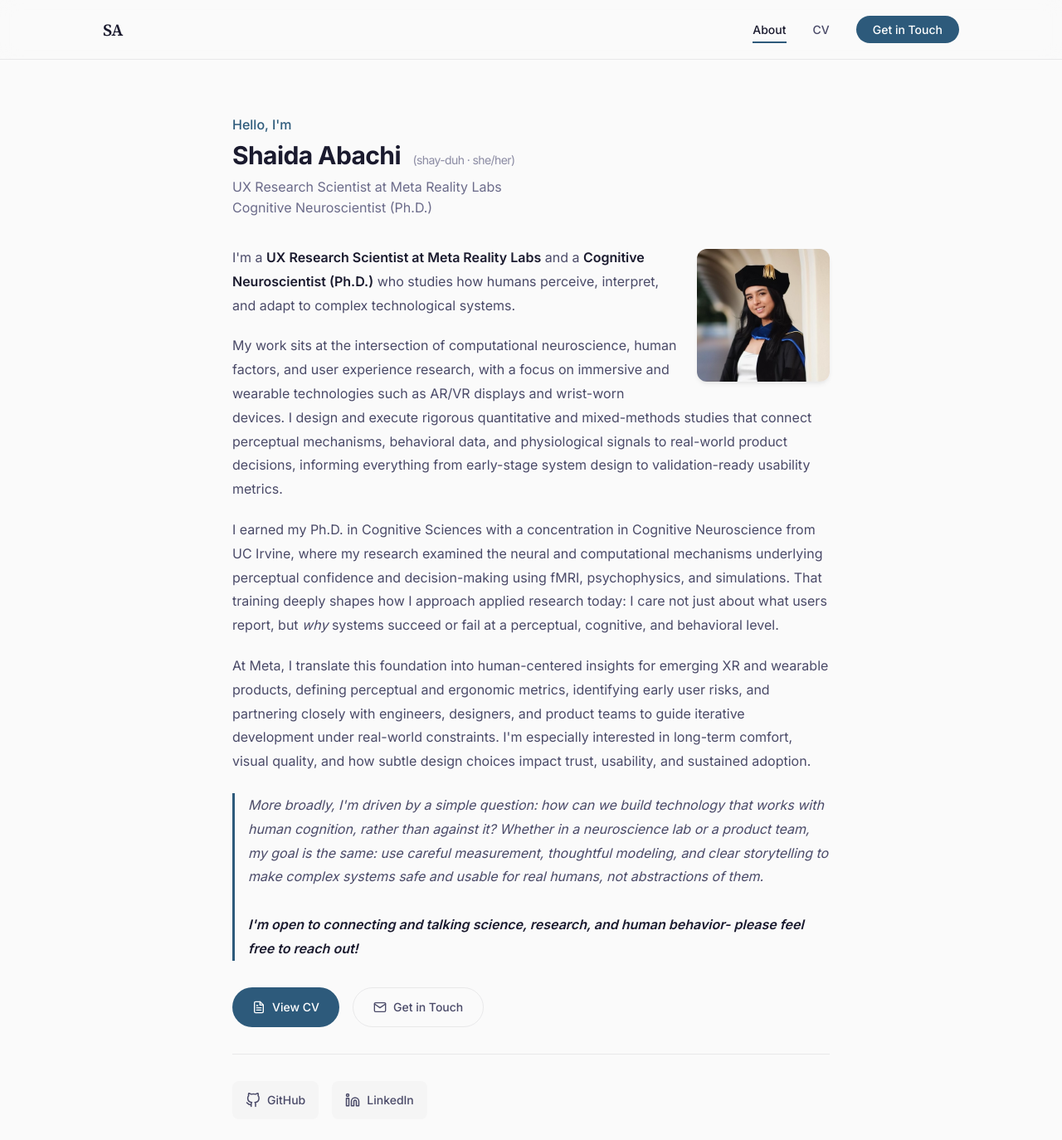
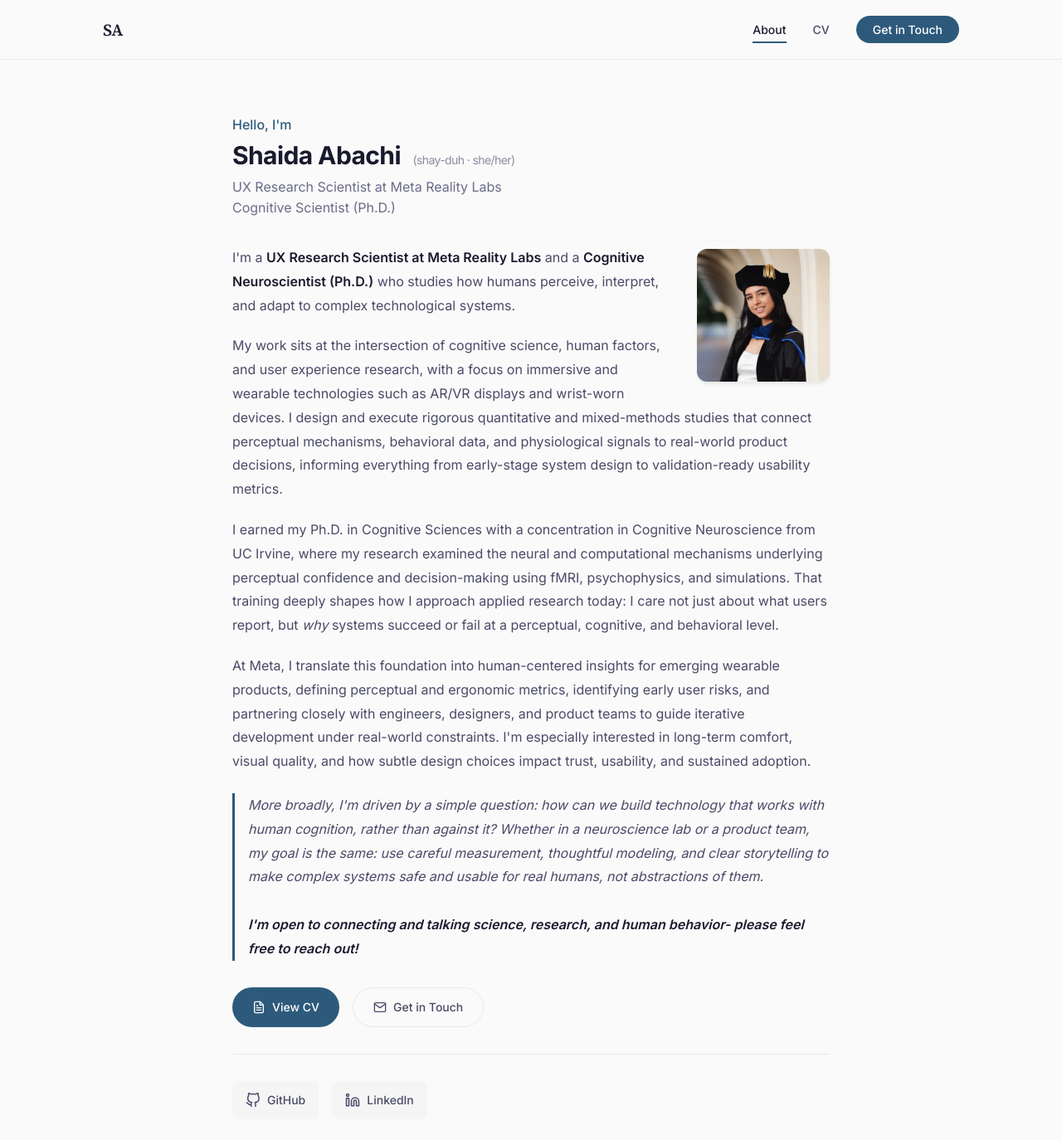
Before and after one commit to shaida-abachi/shaida-abachi.github.io, a Jekyll site: the page built from index.html, in a window 1280 px wide and 1400 px high. Shown: the top 1374 px of the window at 83% size. Built offline with Jekyll 4.4.1, drawn with Linux system fonts in a browser that asks for light colours.

Commit message:
Update index.html

```diff
--- a/index.html
+++ b/index.html
@@ -13,7 +13,7 @@ title: Shaida Abachi | UX Research Scientist & Cognitive Neuroscientist
       </h1>
       <p class="about-tagline">
         UX Research Scientist at Meta Reality Labs<br>
-        Cognitive Neuroscientist (Ph.D.)
+        Cognitive Scientist (Ph.D.)
       </p>
     </div>
   </div>
@@ -31,7 +31,7 @@ title: Shaida Abachi | UX Research Scientist & Cognitive Neuroscientist
     </p>
 
     <p>
-      My work sits at the intersection of computational neuroscience, human factors, and user experience research, with a focus on immersive and wearable technologies such as AR/VR displays and wrist-worn devices. I design and execute rigorous quantitative and mixed-methods studies that connect perceptual mechanisms, behavioral data, and physiological signals to real-world product decisions, informing everything from early-stage system design to validation-ready usability metrics.
+      My work sits at the intersection of cognitive science, human factors, and user experience research, with a focus on immersive and wearable technologies such as AR/VR displays and wrist-worn devices. I design and execute rigorous quantitative and mixed-methods studies that connect perceptual mechanisms, behavioral data, and physiological signals to real-world product decisions, informing everything from early-stage system design to validation-ready usability metrics.
     </p>
 
     <p>
@@ -39,7 +39,7 @@ title: Shaida Abachi | UX Research Scientist & Cognitive Neuroscientist
     </p>
 
     <p>
-      At Meta, I translate this foundation into human-centered insights for emerging XR and wearable products, defining perceptual and ergonomic metrics, identifying early user risks, and partnering closely with engineers, designers, and product teams to guide iterative development under real-world constraints. I'm especially interested in long-term comfort, visual quality, and how subtle design choices impact trust, usability, and sustained adoption.
+      At Meta, I translate this foundation into human-centered insights for emerging wearable products, defining perceptual and ergonomic metrics, identifying early user risks, and partnering closely with engineers, designers, and product teams to guide iterative development under real-world constraints. I'm especially interested in long-term comfort, visual quality, and how subtle design choices impact trust, usability, and sustained adoption.
     </p>
 
     <p class="about-closing">
```
